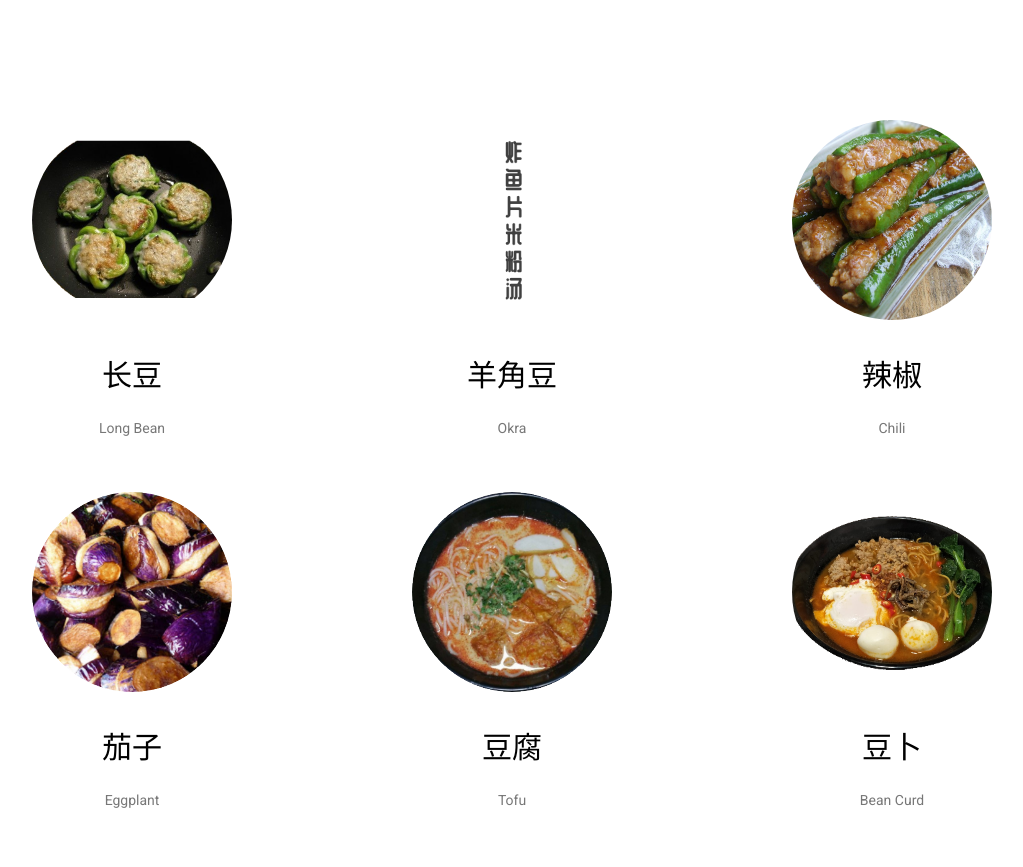
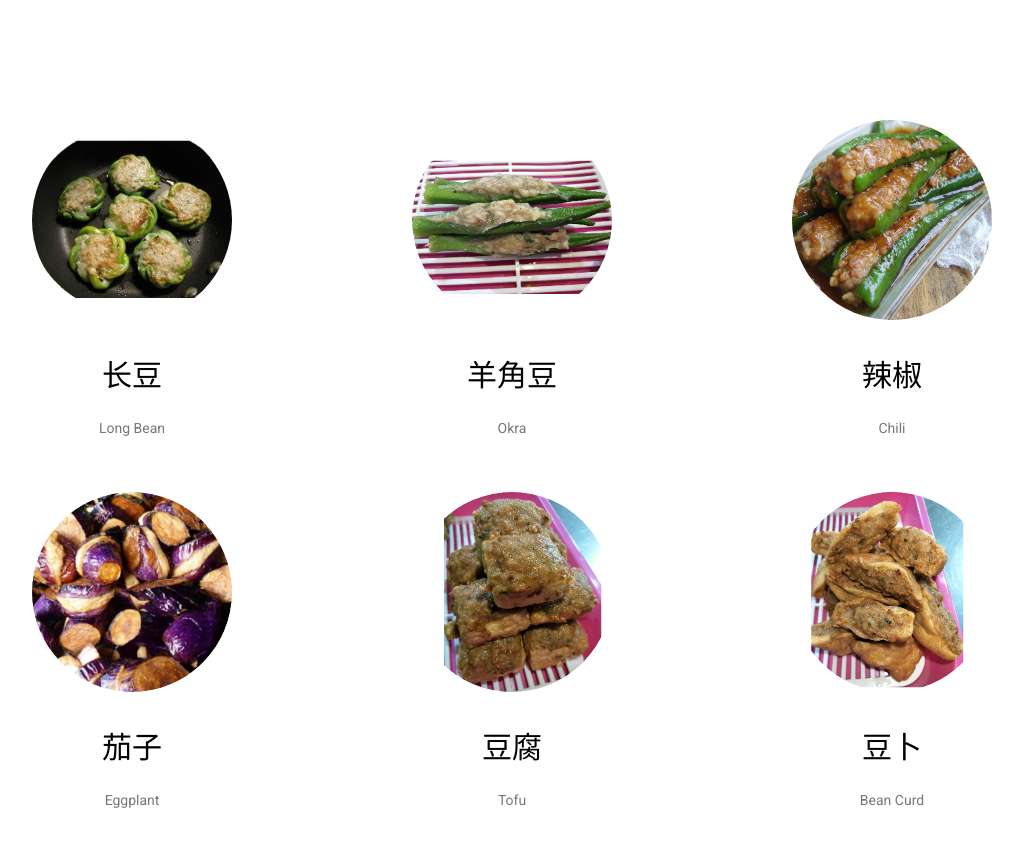
Before and after one commit to hammieee/banmianstore, a plain HTML site: page special.html in a window 1280 px wide. Shown: the part 880-1747 px from the top of the page, without its empty margins (128-1151 px from the left). Drawn offline with Linux system fonts and the light colour scheme; a script that the page names is missing; a web font is replaced by a local one.

Commit message:
Update special.html

```diff
--- a/special.html
+++ b/special.html
@@ -1,3 +1,4 @@
+
 <!doctype html>
 <html class="no-js" lang="zxx">
 
@@ -110,7 +111,7 @@
                 <div class="col-xl-4 col-lg-4 col-md-6">
                     <div class="single_recepie text-center">
                         <div class="recepie_thumb">
-                            <img src="img/recepie/blank.png" alt="">
+                            <img src="img/recepie/okra.png" alt="">
                         </div>
                         <h3 class="customfont">羊角豆</h3>
                         <p>Okra</p>
@@ -137,7 +138,7 @@
                 <div class="col-xl-4 col-lg-4 col-md-6">
                     <div class="single_recepie text-center">
                         <div class="recepie_thumb">
-                            <img src="img/recepie/menu1.png" alt="">
+                            <img src="img/recepie/df.png" alt="">
                         </div>
                         <h3 class="customfont">豆腐</h3>
                         <p>Tofu</p>
@@ -146,7 +147,7 @@
                 <div class="col-xl-4 col-lg-4 col-md-6">
                     <div class="single_recepie text-center">
                         <div class="recepie_thumb">
-                            <img src="img/recepie/menu5.png" alt="">
+                            <img src="img/recepie/dp.png" alt="">
                         </div>
                         <h3 class="customfont">豆卜</h3>
                         <p>Bean Curd</p>
```
